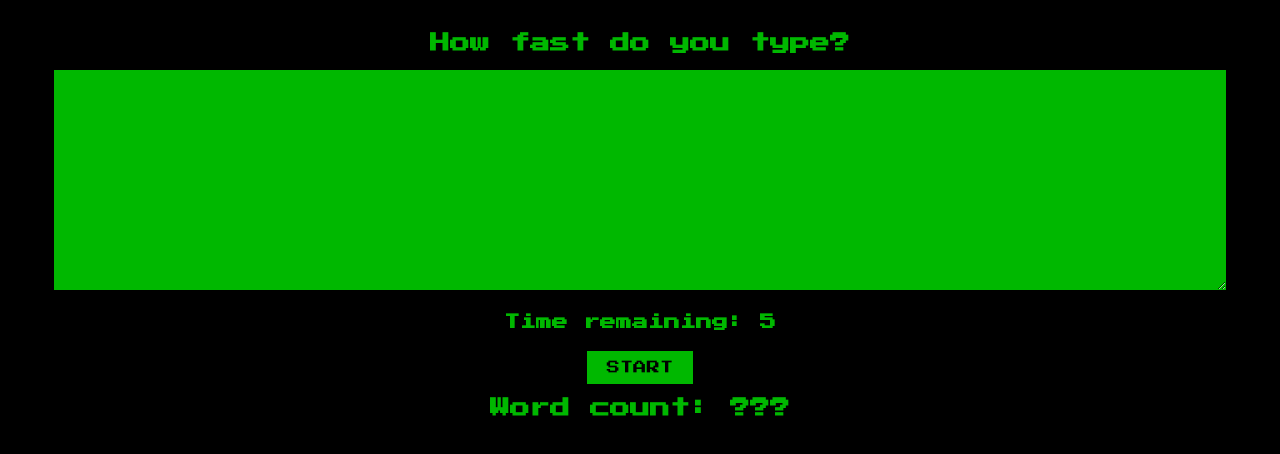
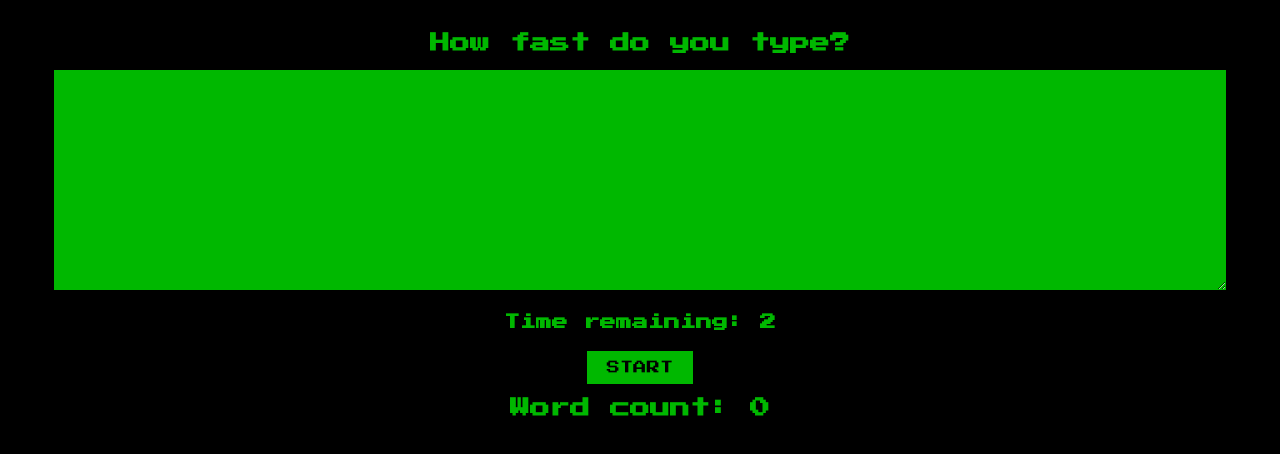
Before and after one commit to saeedjabbar/speed, a React (Create React App) app: page / in a window 1280 px wide. Shown: the top 454 px of the page. Built offline with nearby package versions, Linux system fonts and the light colour scheme.

Commit message:
timer added

```diff
--- a/src/App.js
+++ b/src/App.js
@@ -1,9 +1,20 @@
 import React, { useState, useEffect } from "react"
+
+/**
+ * Challenge:
+ *
+ * When the timer reaches 0, count the number of words the user typed in
+ * and display it in the "Word count" section
+ *
+ * After the game ends, make it so the user can click the Start button again
+ * to play a second time
+ */
 
 function App() {
   const [text, setText] = useState("")
-  const [timeRemaining, setTimeRemaining] = useState(5)
-  const [gameStatus, setGameStatus] = useState(false)
+  const [timeRemaining, setTimeRemaining] = useState(2)
+  const [isTimeRunning, setIsTimeRunning] = useState(false)
+  const [wordCount, setWordCount] = useState(0)
 
   function handleChange(e) {
     const { value } = e.target
@@ -15,18 +26,16 @@ function App() {
     return wordsArr.filter(word => word !== "").length
   }
 
-  function handleGameStatus(gameStatus){
-    setGameStatus(prevStatus => (!prevStatus))
-  }
-
   useEffect(() => {
-    if (timeRemaining > 0 && gameStatus) {
+    if (isTimeRunning && timeRemaining > 0) {
       setTimeout(() => {
         setTimeRemaining(time => time - 1)
       }, 1000)
+    } else if (timeRemaining === 0) {
+      setIsTimeRunning(false)
+      setWordCount(calculateWordCount(text))
     }
-  }, [timeRemaining, gameStatus])
-
+  }, [timeRemaining, isTimeRunning])
 
   return (
     <div>
@@ -36,8 +45,8 @@ function App() {
         value={text}
       />
       <h4>Time remaining: {timeRemaining}</h4>
-      <button onClick={() => handleGameStatus(gameStatus)}>Start</button>
-      <h1 onChange={calculateWordCount(text)}>Word count: ???</h1>
+      <button onClick={() => setIsTimeRunning(true)}>Start</button>
+      <h1>Word count: {wordCount}</h1>
     </div>
   )
 }
```
